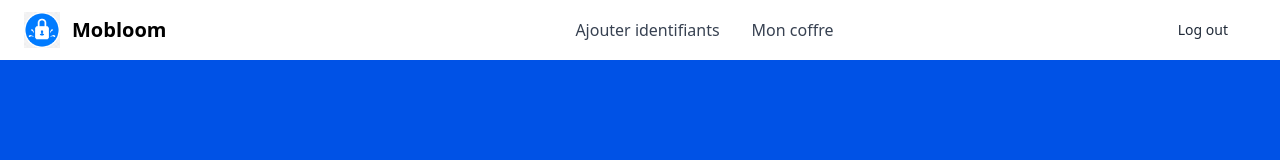
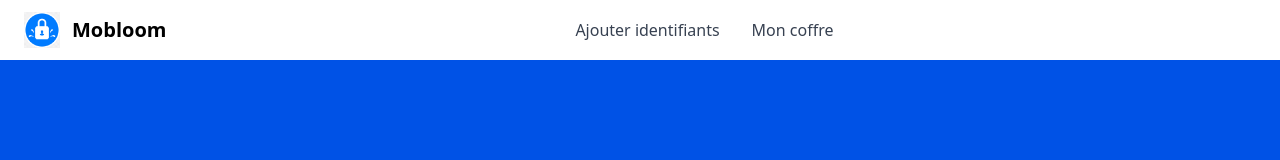
Before and after one commit to VachetVirginie/Mobloom, a Vue app: page /add in a window 1280 px wide. Shown: the top 160 px of the page. Built offline with nearby package versions, Linux system fonts and the light colour scheme; no server answers; sample sign-in values are in the browser's storage.

Commit message:
fix header style

```diff
--- a/src/components/Base/HeaderBase.vue
+++ b/src/components/Base/HeaderBase.vue
@@ -7,8 +7,8 @@
           <span class="self-center text-xl font-semibold whitespace-nowrap dark:text-white">Mobloom</span>
         </a>
         <div class="flex items-center lg:order-2">
-          <a @click="logOutSession" class="text-gray-800 dark:text-white hover:bg-gray-50 focus:ring-4 focus:ring-gray-300 font-medium rounded-lg text-sm px-4 lg:px-5 py-2 lg:py-2.5 mr-2 dark:hover:bg-gray-700 focus:outline-none dark:focus:ring-gray-800">Log out</a>
-          <button @click="openMenu = !openMenu" data-collapse-toggle="navbar-default" type="button" class="inline-flex items-center p-2 ml-3 text-sm text-gray-500 rounded-lg md:hidden hover:bg-gray-100 focus:outline-none focus:ring-2 focus:ring-gray-200 dark:text-gray-400 dark:hover:bg-gray-700 dark:focus:ring-gray-600" aria-controls="navbar-default" aria-expanded="false">
+          <a @click="logOutSession" class="text-gray-800 text-white hover:bg-gray-50 focus:ring-4 focus:ring-gray-300 font-medium rounded-lg text-sm px-4 lg:px-5 py-2 lg:py-2.5 mr-2 hover:bg-gray-700 focus:outline-none focus:ring-gray-800">Log out</a>
+          <button @click="openMenu = !openMenu" data-collapse-toggle="navbar-default" type="button" class="inline-flex items-center p-2 ml-3 text-sm text-gray-500 rounded-lg md:hidden hover:bg-gray-100 focus:outline-none focus:ring-2 focus:ring-gray-200 text-gray-400 hover:bg-gray-700 focus:ring-gray-600" aria-controls="navbar-default" aria-expanded="false">
             <span class="sr-only">Open main menu</span>
             <svg class="w-6 h-6" aria-hidden="true" fill="currentColor" viewBox="0 0 20 20" xmlns="http://www.w3.org/2000/svg"><path fill-rule="evenodd" d="M3 5a1 1 0 011-1h12a1 1 0 110 2H4a1 1 0 01-1-1zM3 10a1 1 0 011-1h12a1 1 0 110 2H4a1 1 0 01-1-1zM3 15a1 1 0 011-1h12a1 1 0 110 2H4a1 1 0 01-1-1z" clip-rule="evenodd"></path></svg>
           </button>
@@ -16,10 +16,10 @@
         <div class="w-full md:block md:w-auto" :class="openMenu ? 'block': 'hidden'">
           <ul class="flex flex-col mt-4 font-medium lg:flex-row lg:space-x-8 lg:mt-0">
             <li @click="goTo('/home')">
-              <a href="#" class="block py-2 pr-4 pl-3 text-white rounded bg-primary-700 lg:bg-transparent lg:text-primary-700 lg:p-0 dark:text-white" aria-current="page">Accueil</a>
+              <a href="#" class="block py-2 pr-4 pl-3 text-white rounded bg-primary-700 lg:bg-transparent lg:text-primary-700 lg:p-0 text-white" aria-current="page">Accueil</a>
             </li>
             <li @click="goTo('/add')">
-              <a href="#" class="block py-2 pr-4 pl-3 text-gray-700 border-b border-gray-100 hover:bg-gray-50 lg:hover:bg-transparent lg:border-0 lg:hover:text-primary-700 lg:p-0 dark:text-gray-400 lg:dark:hover:text-white dark:hover:bg-gray-700 dark:hover:text-white lg:dark:hover:bg-transparent dark:border-gray-700">Ajouter identifiants</a>
+              <a href="#" class="block py-2 pr-4 pl-3 text-gray-700 border-b border-gray-100 hover:bg-gray-50 lg:hover:bg-transparent lg:border-0 lg:hover:text-primary-700 lg:p-0 text-gray-400 lg:dark:hover:text-white dark:hover:bg-gray-700 dark:hover:text-white lg:dark:hover:bg-transparent dark:border-gray-700">Ajouter identifiants</a>
             </li>
             <li @click="goTo('/strongBox')" >
               <a href="#" class="block py-2 pr-4 pl-3 text-gray-700 border-b border-gray-100 hover:bg-gray-50 lg:hover:bg-transparent lg:border-0 lg:hover:text-primary-700 lg:p-0 dark:text-gray-400 lg:dark:hover:text-white dark:hover:bg-gray-700 dark:hover:text-white lg:dark:hover:bg-transparent dark:border-gray-700">Mon coffre</a>
```
